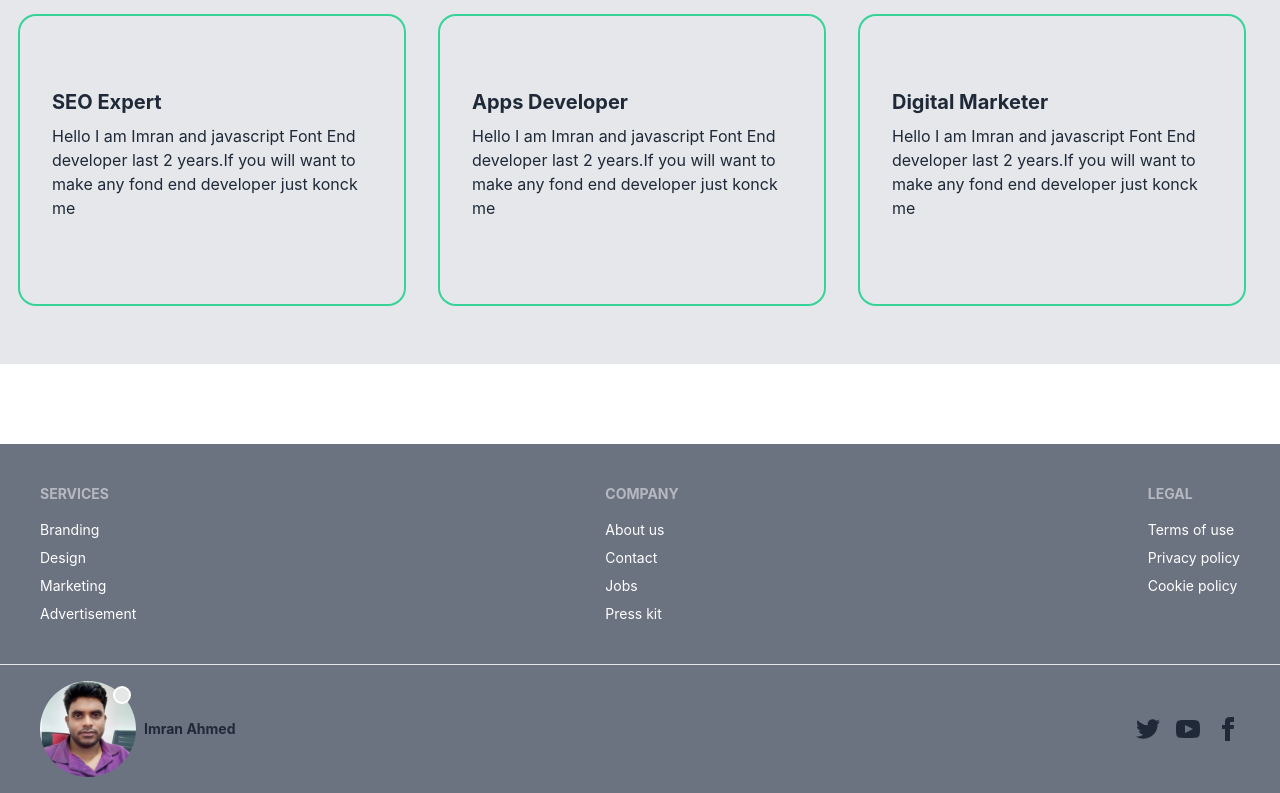
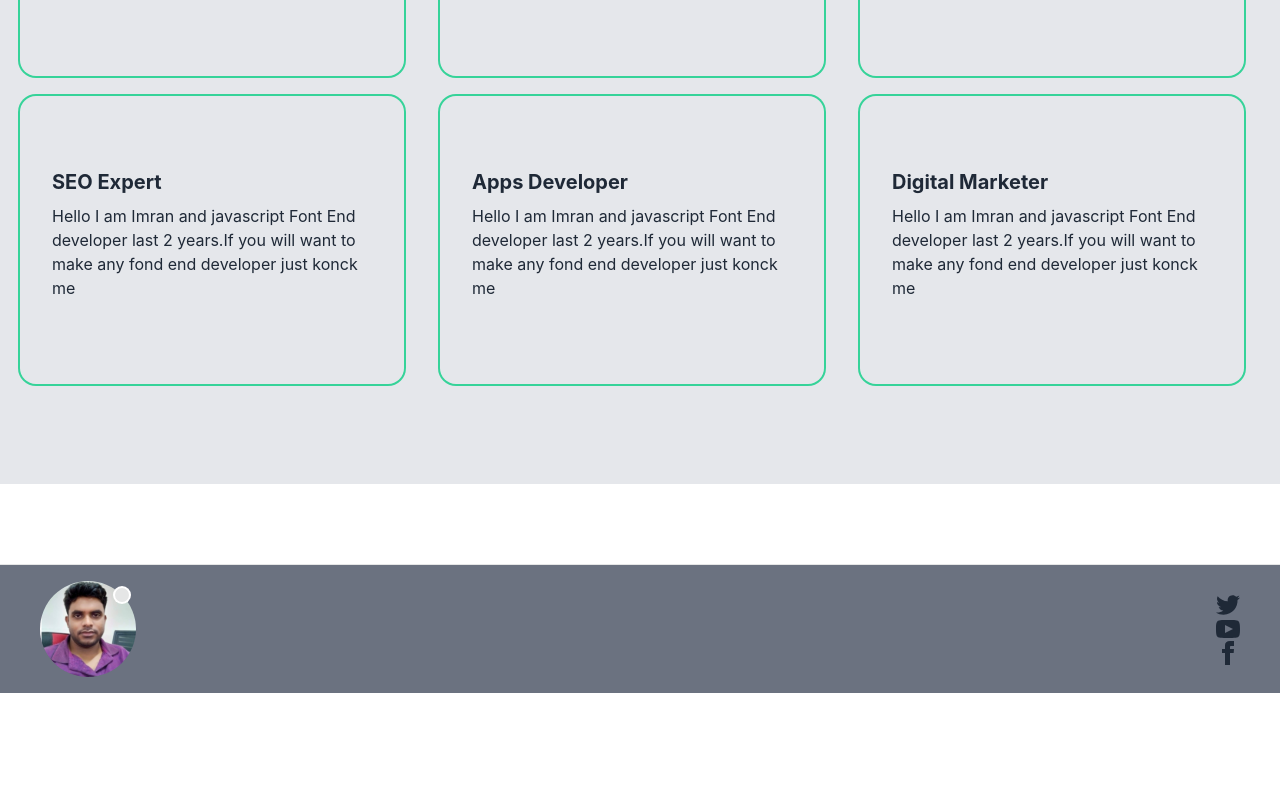
Before and after one commit to Emlakhossain/portfolio, a React (Create React App) app: page /feature in a window 1280 px wide. Shown: the part 528-1321 px from the top of the page. After the commit the page ends 1221 px from the top, so only its background shows below. Built offline with nearby package versions, Linux system fonts and the light colour scheme; the HTML template or start-up script is replaced by a standard one.

Commit message:
added another commit

```diff
--- a/src/Page/AboutMe/AboutMe.js
+++ b/src/Page/AboutMe/AboutMe.js
@@ -3,7 +3,7 @@ import image from '../../img/image.png';
 
 const AboutMe = () => {
     return (
-        <div className='my-20'>
+        <div className='my-32'>
             <div className='grid grid-cols-1 md:grid-cols-2 lg:grid-cols-2'>
                 <div className='flex justify-end pr-10 '>
                     <img src={image} alt="" className='h-68' />
--- a/src/Page/Banner/Banner.js
+++ b/src/Page/Banner/Banner.js
@@ -13,8 +13,9 @@ const Banner = () => {
     return (
         <div className='grid  sm:grid-cols-1 md:grid-cols-2 lg:grid-cols-2 gap-2 py-20 bg-gray-200 '>
             <div className='height-300 p-5'>
-                <h4 className='font-bold text-start px-5'>WELCOME TO MY WORLD</h4>
-                <h1 className='text-start px-5 font-bold text-5xl'>Hi I,m Imran Ahmed</h1>
+
+                <p className='text-start px-5 font-bold text-info text-2xl'>Hi, I,m</p>
+                <h1 className='text-start px-5 font-bold text-5xl'> MD EMLAK HOSSAIN</h1>
                 <p className='text-start p-5'>I use animation as a third dimension by which to simplify experiences and kuiding thro each and every interaction. I’m not adding motion just to spruce things up, but doing it in ways that.</p>
                 <div className='flex gap-10'>
                     <div>
--- a/src/Page/ContactUs/ContactUs.js
+++ b/src/Page/ContactUs/ContactUs.js
@@ -17,8 +17,8 @@ const ContactUs = () => {
                     </div>
                     <div className='mr-5 mt-5'>
                         <input type="text" placeholder="Subject" class="border border-indigo-600 mt-2 p-2 w-full ml-5" />
-                        <input type="textarea" placeholder="Type here" class="border border-indigo-600 h-32 mt-5 w-full ml-5" />
-                        <button type="submit" className='btn btn-info mt-2 justify-items-start   w-48'>Submit</button>
+                        <textarea type="textarea" placeholder="Type here" class="border border-indigo-600 h-32 mt-5 w-full ml-5 p-2" />
+                        <button type="submit" className='btn btn-info mt-2 grid justify-items-start   w-48 mx-5'>Submit</button>
                     </div>
                 </div>
                 <div class=" mx-10">
--- a/src/Page/Features/Features.js
+++ b/src/Page/Features/Features.js
@@ -11,12 +11,12 @@ const Features = () => {
     }, [])
 
     return (
-        <div className='p-5 bg-gray-200 my-10'>
-            <div className=''>
+        <div className='p-5 bg-gray-200 my-10 '>
+            <div className='pt-10'>
                 <h4 className='font-bold  text-center pl-5 text-info'>FEATURES</h4>
                 <h2 className='text-5xl font-bold text-center pl-5'>What I Do</h2>
             </div>
-            <div className='py-10 grid sm:grid-cols-1 md:grid-cols-2 lg:grid-cols-3  gap-5'>
+            <div className='py-20 grid sm:grid-cols-1 md:grid-cols-2 lg:grid-cols-3  gap-5'>
                 {
                     features.map(feature => <Feature
                         feature={feature}
--- a/src/Page/Footer/Footer.js
+++ b/src/Page/Footer/Footer.js
@@ -4,40 +4,19 @@ import image from '../../img/image.png';
 const Footer = () => {
     return (
         <div className='mt-20'>
-            <footer class="footer p-10 mt-20 bg-gray-500 text-white justify-between">
-                <div>
-                    <span class="footer-title">Services</span>
-                    <a class="link link-hover">Branding</a>
-                    <a class="link link-hover">Design</a>
-                    <a class="link link-hover">Marketing</a>
-                    <a class="link link-hover">Advertisement</a>
-                </div>
-                <div>
-                    <span class="footer-title">Company</span>
-                    <a class="link link-hover">About us</a>
-                    <a class="link link-hover">Contact</a>
-                    <a class="link link-hover">Jobs</a>
-                    <a class="link link-hover">Press kit</a>
-                </div>
-                <div>
-                    <span class="footer-title">Legal</span>
-                    <a class="link link-hover">Terms of use</a>
-                    <a class="link link-hover">Privacy policy</a>
-                    <a class="link link-hover">Cookie policy</a>
-                </div>
-            </footer>
+
             <footer class="footer px-10 py-4 border-t bg-gray-500 text-base-content border-base-300">
-                <div class="items-center grid-flow-col">
+                <div class="items-center ">
                     <div class="avatar offline">
                         <div class="w-24 rounded-full">
                             <img src={image} />
                         </div>
                     </div>
 
-                    <p className='font-bold'>Imran Ahmed</p>
+
                 </div>
                 <div class="md:place-self-center md:justify-self-end">
-                    <div class="grid grid-flow-col gap-4">
+                    <div class=" gap-4">
                         <a><svg xmlns="http://www.w3.org/2000/svg" width="24" height="24" viewBox="0 0 24 24" class="fill-current"><path d="M24 4.557c-.883.392-1.832.656-2.828.775 1.017-.609 1.798-1.574 2.165-2.724-.951.564-2.005.974-3.127 1.195-.897-.957-2.178-1.555-3.594-1.555-3.179 0-5.515 2.966-4.797 6.045-4.091-.205-7.719-2.165-10.148-5.144-1.29 2.213-.669 5.108 1.523 6.574-.806-.026-1.566-.247-2.229-.616-.054 2.281 1.581 4.415 3.949 4.89-.693.188-1.452.232-2.224.084.626 1.956 2.444 3.379 4.6 3.419-2.07 1.623-4.678 2.348-7.29 2.04 2.179 1.397 4.768 2.212 7.548 2.212 9.142 0 14.307-7.721 13.995-14.646.962-.695 1.797-1.562 2.457-2.549z"></path></svg></a>
                         <a><svg xmlns="http://www.w3.org/2000/svg" width="24" height="24" viewBox="0 0 24 24" class="fill-current"><path d="M19.615 3.184c-3.604-.246-11.631-.245-15.23 0-3.897.266-4.356 2.62-4.385 8.816.029 6.185.484 8.549 4.385 8.816 3.6.245 11.626.246 15.23 0 3.897-.266 4.356-2.62 4.385-8.816-.029-6.185-.484-8.549-4.385-8.816zm-10.615 12.816v-8l8 3.993-8 4.007z"></path></svg></a>
                         <a><svg xmlns="http://www.w3.org/2000/svg" width="24" height="24" viewBox="0 0 24 24" class="fill-current"><path d="M9 8h-3v4h3v12h5v-12h3.642l.358-4h-4v-1.667c0-.955.192-1.333 1.115-1.333h2.885v-5h-3.808c-3.596 0-5.192 1.583-5.192 4.615v3.385z"></path></svg></a>
```
